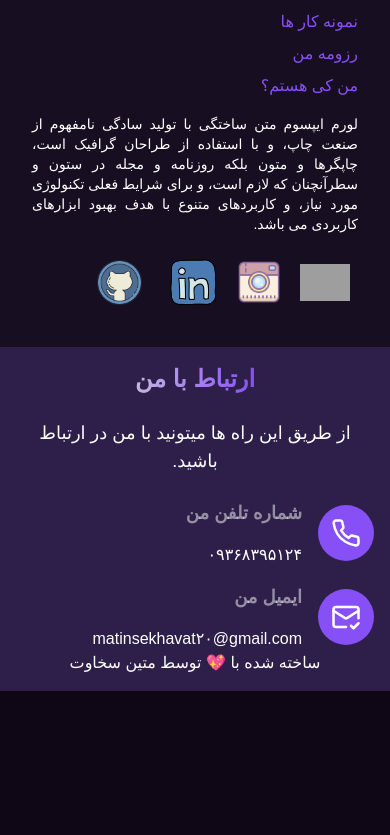
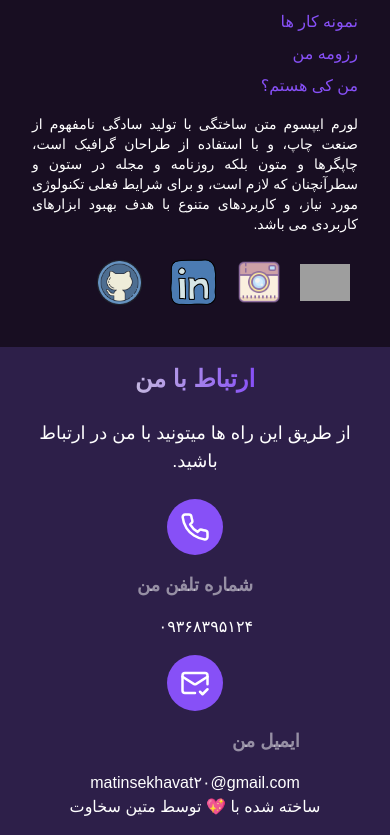
Before and after one commit to matinsekhavat/portfolio, a Next.js app: page / in a window 390 px wide. Shown: the part 7495-8330 px from the top of the page. Before the commit the page ends 8186 px from the top, so only its background shows below. Built offline with nearby package versions, Linux system fonts and the light colour scheme; grey boxes are pictures that could not be loaded; a web font is replaced by a local one.

Commit message:
make ContactUs component  more resonsive

```diff
--- a/app/_components/ContactUs.tsx
+++ b/app/_components/ContactUs.tsx
@@ -9,13 +9,13 @@ interface ContactUsProps {
 
 const ContactUs: React.FC<ContactUsProps> = ({ Icon, description, title }) => {
   return (
-    <div className="flex items-center gap-4 ">
+    <div className="flex items-center gap-4 flex-col sm:flex-row ">
       <span className="size-14 p-2 bg-accent-800 rounded-full flex items-center justify-center">
         {Icon}
       </span>
       <div className="space-y-4">
         <p className="text-gray-50 font-bold text-lg">{title}</p>
-        <p>{e2p(description)}</p>
+        <p className="">{e2p(description)}</p>
       </div>
     </div>
   );
```
